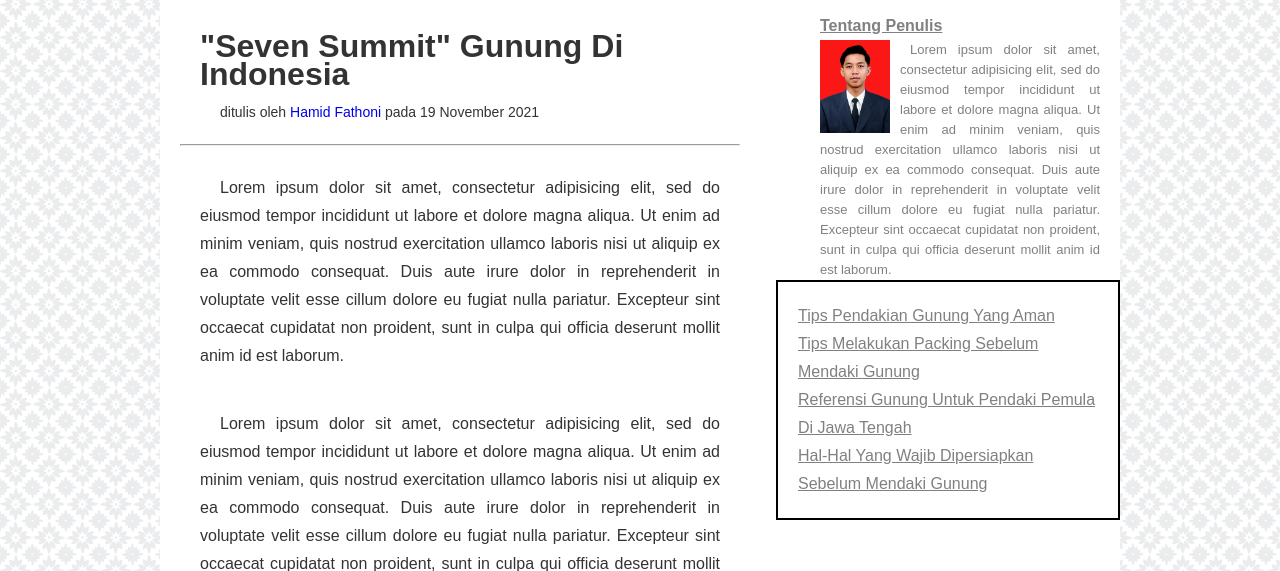
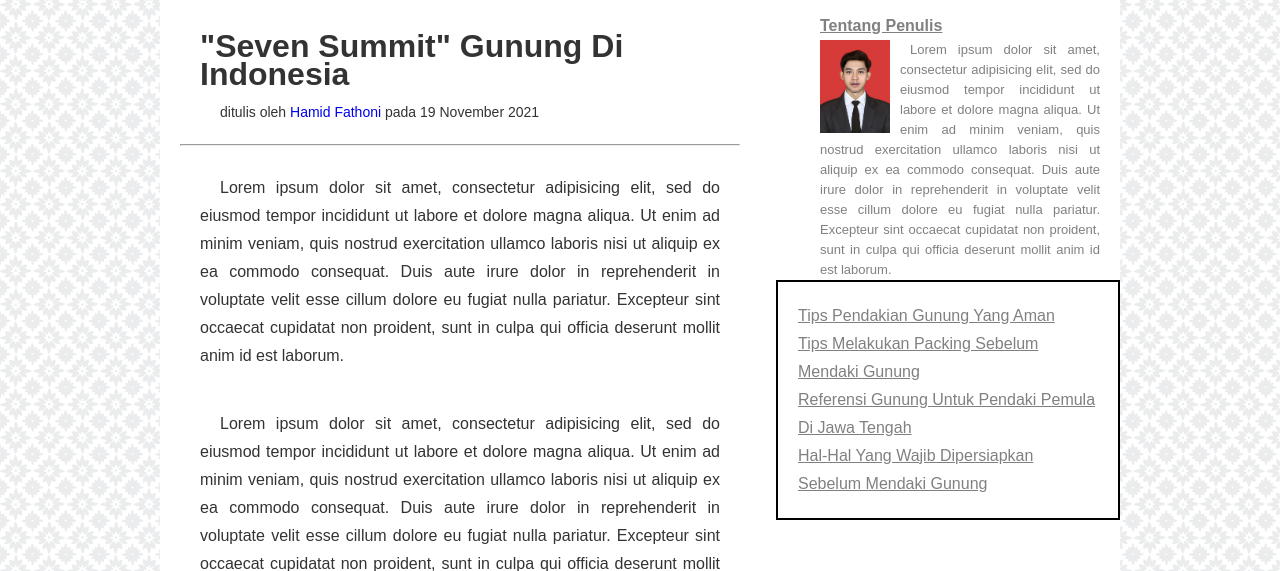
Before and after one commit to hamidfk/Web-pertama, a plain HTML site: page index.html in a window 1280 px wide. Shown: the part 529-1100 px from the top of the page. Drawn offline with Linux system fonts and the light colour scheme.

Commit message:
Menambahkan dan mengubah pas foto

```diff
--- a/index.html
+++ b/index.html
@@ -49,7 +49,7 @@
 			</div>
 			<div class="sidebar">
 				<h3>Tentang Penulis</h3>
-				<img src="pas poto.png">
+				<img src="Pas photo hamid.jpg">
 				<p>Lorem ipsum dolor sit amet, consectetur adipisicing elit, sed do eiusmod
 					tempor incididunt ut labore et dolore magna aliqua. Ut enim ad minim veniam,
 					quis nostrud exercitation ullamco laboris nisi ut aliquip ex ea commodo
```
Also changed, not shown: Pas photo hamid.jpg (added).
